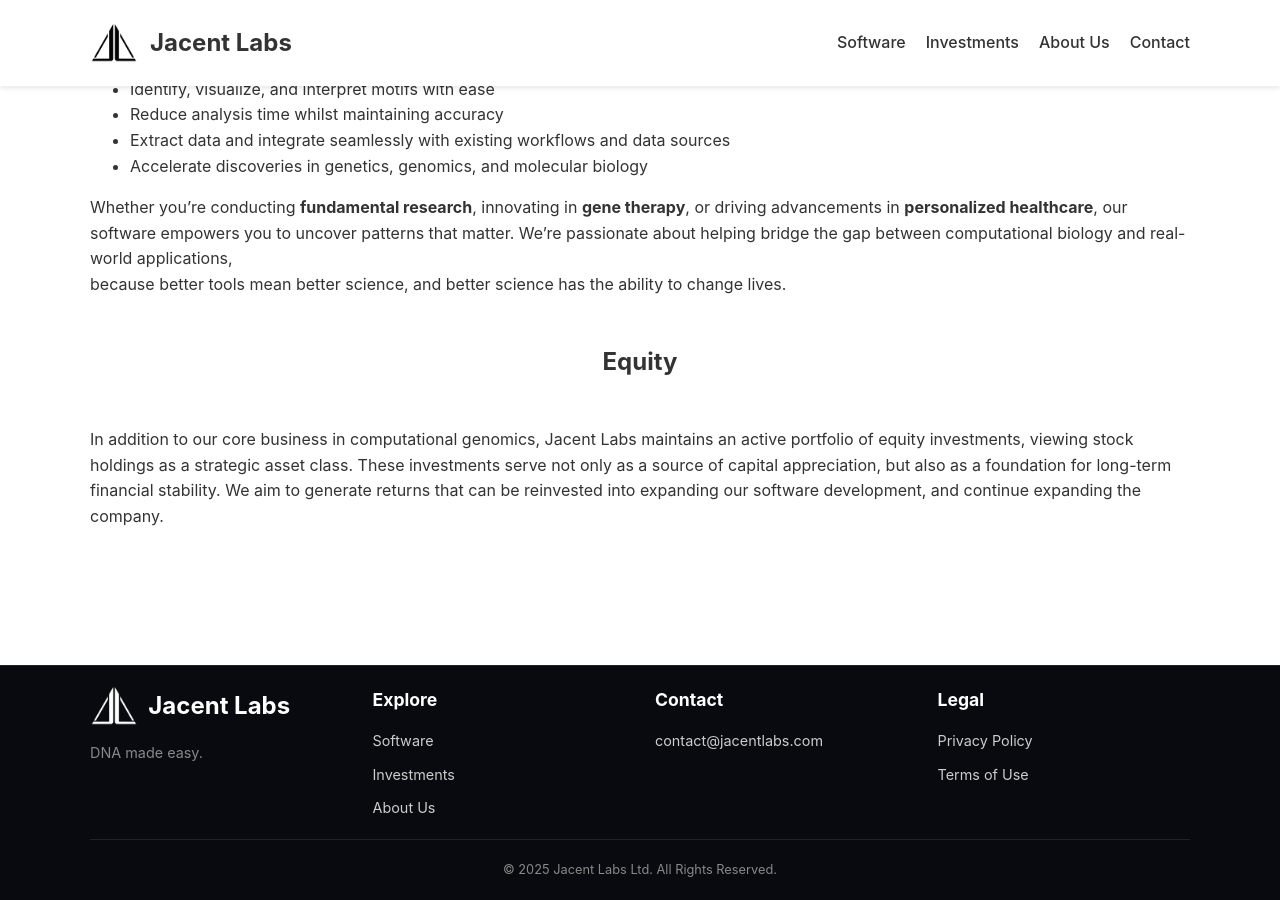
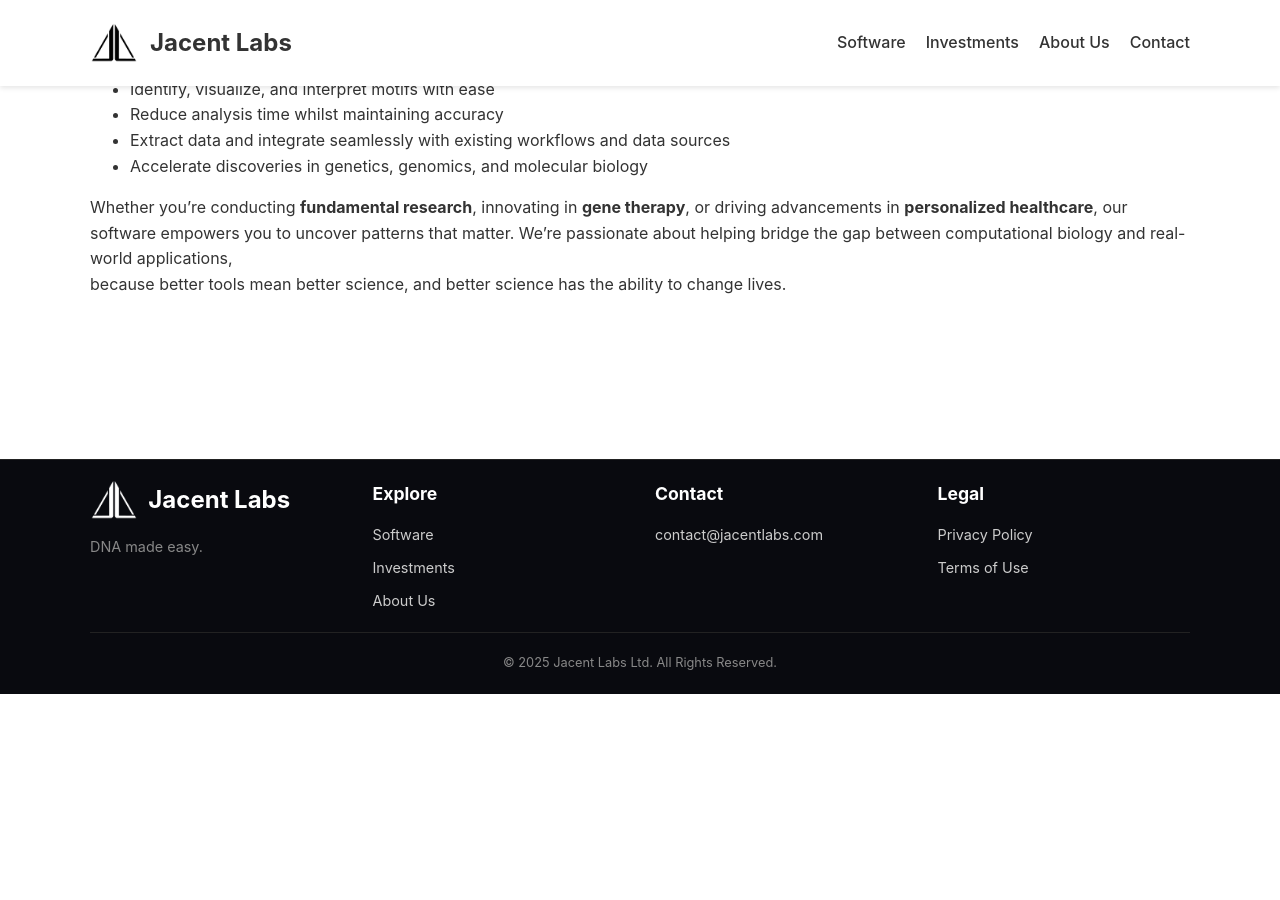
Before and after one commit to jackpr101/jackpr101.github.io, a Jekyll site: the page built from about.html, in a window 1280 px wide and 900 px high, scrolled down 273 px. Built offline with Jekyll 4.4.1, drawn with Linux system fonts in a browser that asks for light colours; after the commit the page ends 967 px from its top, so only the background shows below that.

Commit message:
small investment change

```diff
--- a/about.html
+++ b/about.html
@@ -17,9 +17,5 @@
 Whether you’re conducting <strong>fundamental research</strong>, innovating in <strong>gene therapy</strong>, or driving advancements in <strong>personalized healthcare</strong>,
 our software empowers you to uncover patterns that matter. We’re passionate about helping bridge the gap between computational biology and real-world applications, <br> because
 better tools mean better science, and better science has the ability to change lives.<br><br></p>
-            <h1 style="text-align: center; font-size: 1.5rem;">Equity</h1>
-            <p><br>In addition to our core business in computational genomics, Jacent Labs maintains an active portfolio of equity investments, viewing stock holdings as a strategic asset class.
-                These investments serve not only as a source of capital appreciation, but also as a foundation for long-term financial stability. We aim to generate returns that can be
-                reinvested into expanding our software development, and continue expanding the company.</p>
         </div>
     </section>
```
Also changed, not shown: investments.html (+6 -3 lines).
